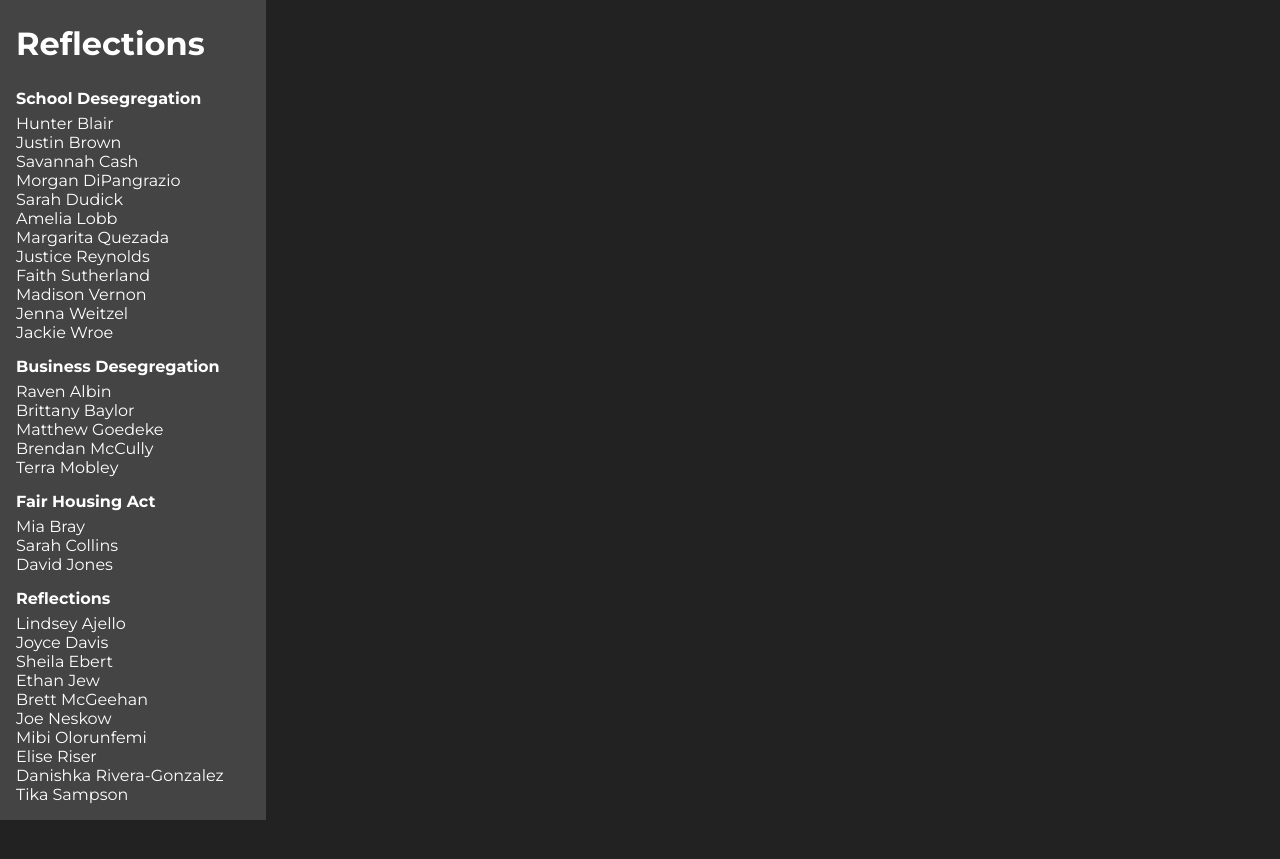
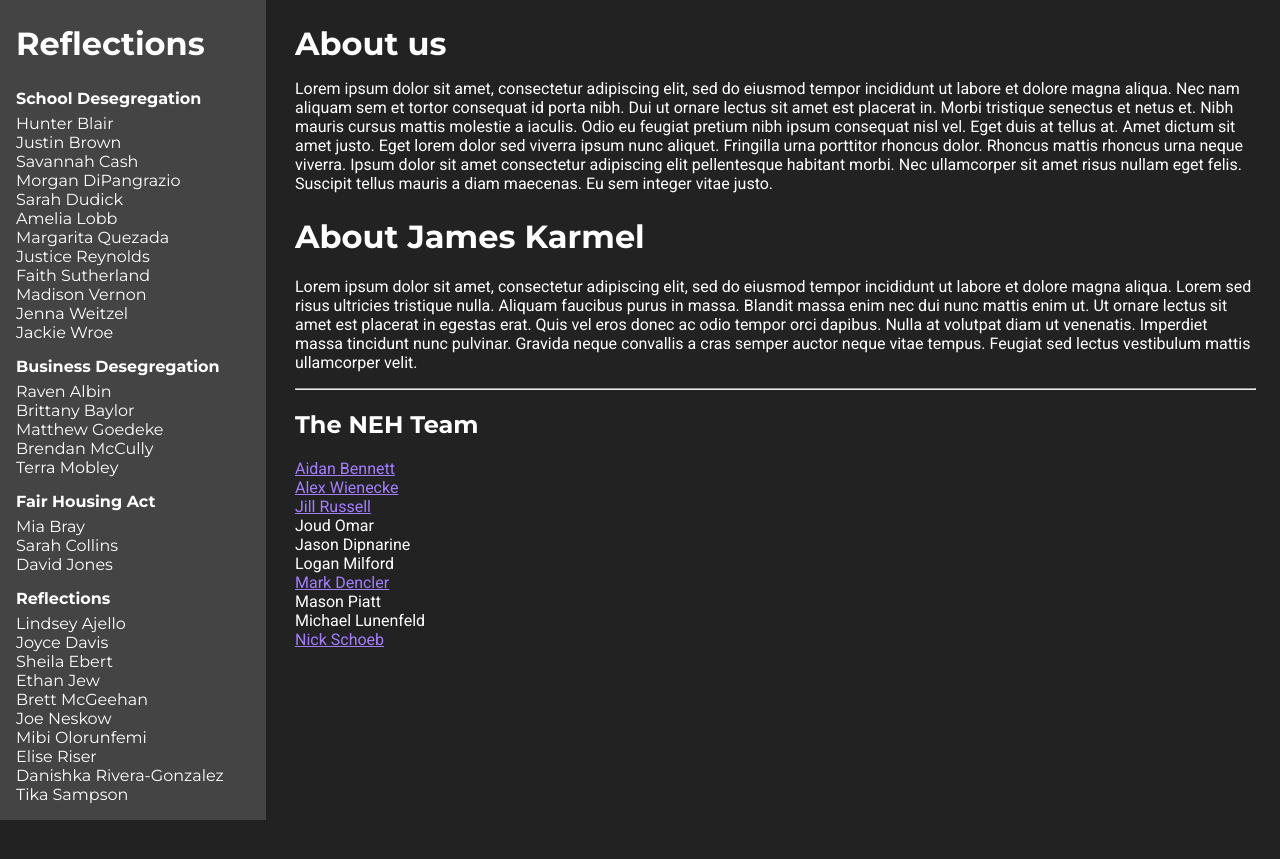
Before and after one commit to HCC-NEH/HCC-NEH.github.io, a Jekyll site: the page built from index.md, in a window 1280 px wide. Shown: the top 859 px of the page. Built offline with Jekyll 4.4.1, drawn with Linux system fonts in a browser that asks for light colours.

Commit message:
Move index to markdown
Co-authored-by: awienecke2 <awienecke2@users.noreply.github.com>
Co-authored-by: jillrussell21@outlook.com <jillrussell21@outlook.com>

```diff
--- a/assets/css/style.css
+++ b/assets/css/style.css
@@ -61,11 +61,17 @@ ul {
     margin: 24px;
 }
 
-.name, .reftitle {
+h1, .name, .reftitle {
     font-family: Montserrat, sans;
     font-weight: bold;
     font-size: xx-large;
     margin-top: 24px;
+}
+
+h2 {
+    font-family: Montserrat, sans;
+    font-weight: bold;
+    font-size: x-large;
 }
 
 .text {
--- a/index.markdown
+++ /dev/null
@@ -1,3 +0,0 @@
----
-layout: default
----
--- /dev/null
+++ b/index.md
@@ -0,0 +1,24 @@
+---
+layout: default
+student: About us
+---
+
+Lorem ipsum dolor sit amet, consectetur adipiscing elit, sed do eiusmod tempor incididunt ut labore et dolore magna aliqua. Nec nam aliquam sem et tortor consequat id porta nibh. Dui ut ornare lectus sit amet est placerat in. Morbi tristique senectus et netus et. Nibh mauris cursus mattis molestie a iaculis. Odio eu feugiat pretium nibh ipsum consequat nisl vel. Eget duis at tellus at. Amet dictum sit amet justo. Eget lorem dolor sed viverra ipsum nunc aliquet. Fringilla urna porttitor rhoncus dolor. Rhoncus mattis rhoncus urna neque viverra. Ipsum dolor sit amet consectetur adipiscing elit pellentesque habitant morbi. Nec ullamcorper sit amet risus nullam eget felis. Suscipit tellus mauris a diam maecenas. Eu sem integer vitae justo.
+
+# About James Karmel
+
+Lorem ipsum dolor sit amet, consectetur adipiscing elit, sed do eiusmod tempor incididunt ut labore et dolore magna aliqua. Lorem sed risus ultricies tristique nulla. Aliquam faucibus purus in massa. Blandit massa enim nec dui nunc mattis enim ut. Ut ornare lectus sit amet est placerat in egestas erat. Quis vel eros donec ac odio tempor orci dapibus. Nulla at volutpat diam ut venenatis. Imperdiet massa tincidunt nunc pulvinar. Gravida neque convallis a cras semper auctor neque vitae tempus. Feugiat sed lectus vestibulum mattis ullamcorper velit.
+
+---
+
+## The NEH Team
+[Aidan Bennett](https://github.com/AidanRB)
+[Alex Wienecke](https://github.com/awienecke2)
+[Jill Russell](https://github.com/jillionx)
+Joud Omar
+Jason Dipnarine
+Logan Milford
+[Mark Dencler](https://github.com/mdencler)
+Mason Piatt
+Michael Lunenfeld
+[Nick Schoeb](https://github.com/nschoebhcc)
```
Also changed, not shown: index.html (deleted, +0 -40 lines).
